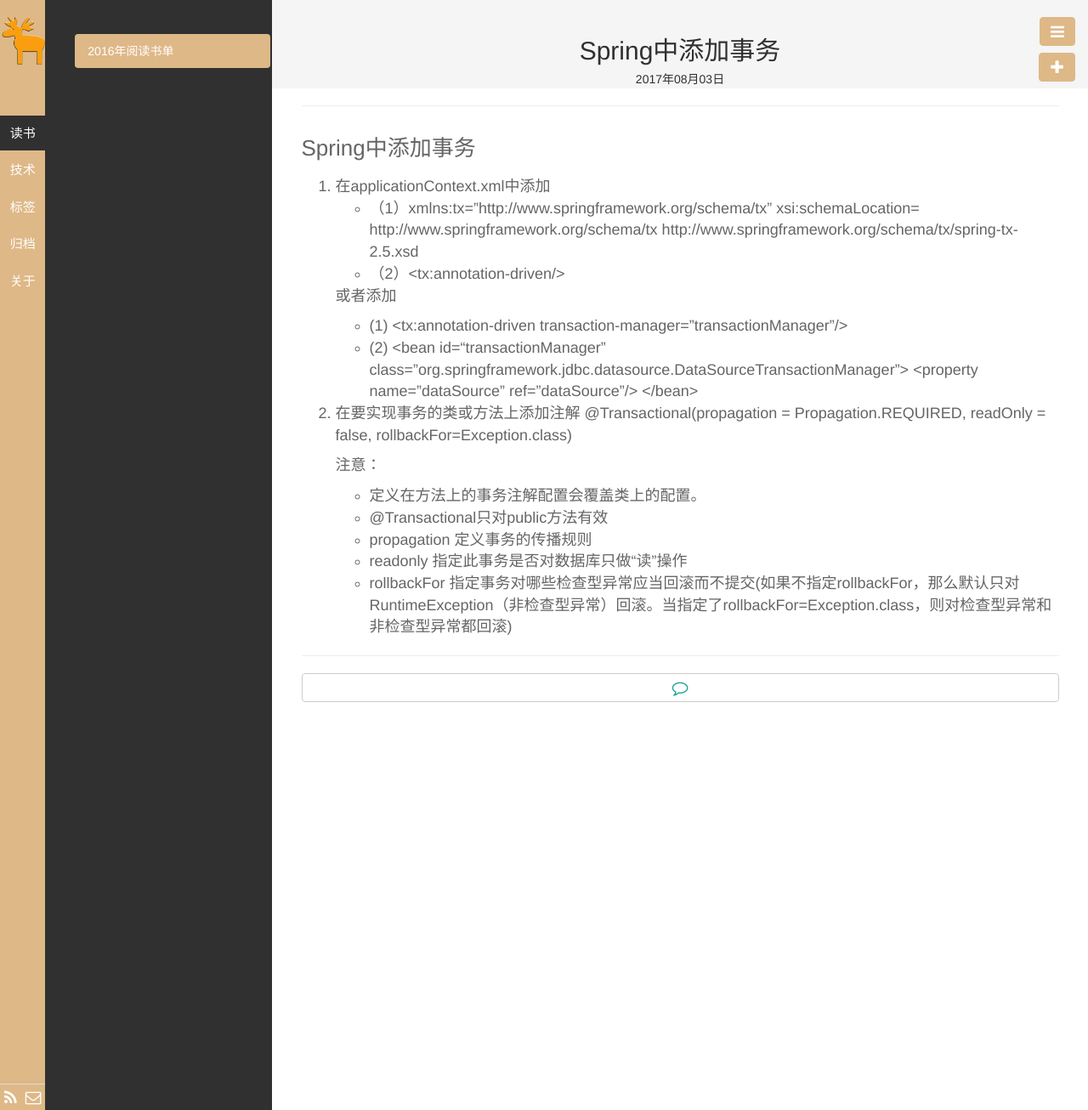
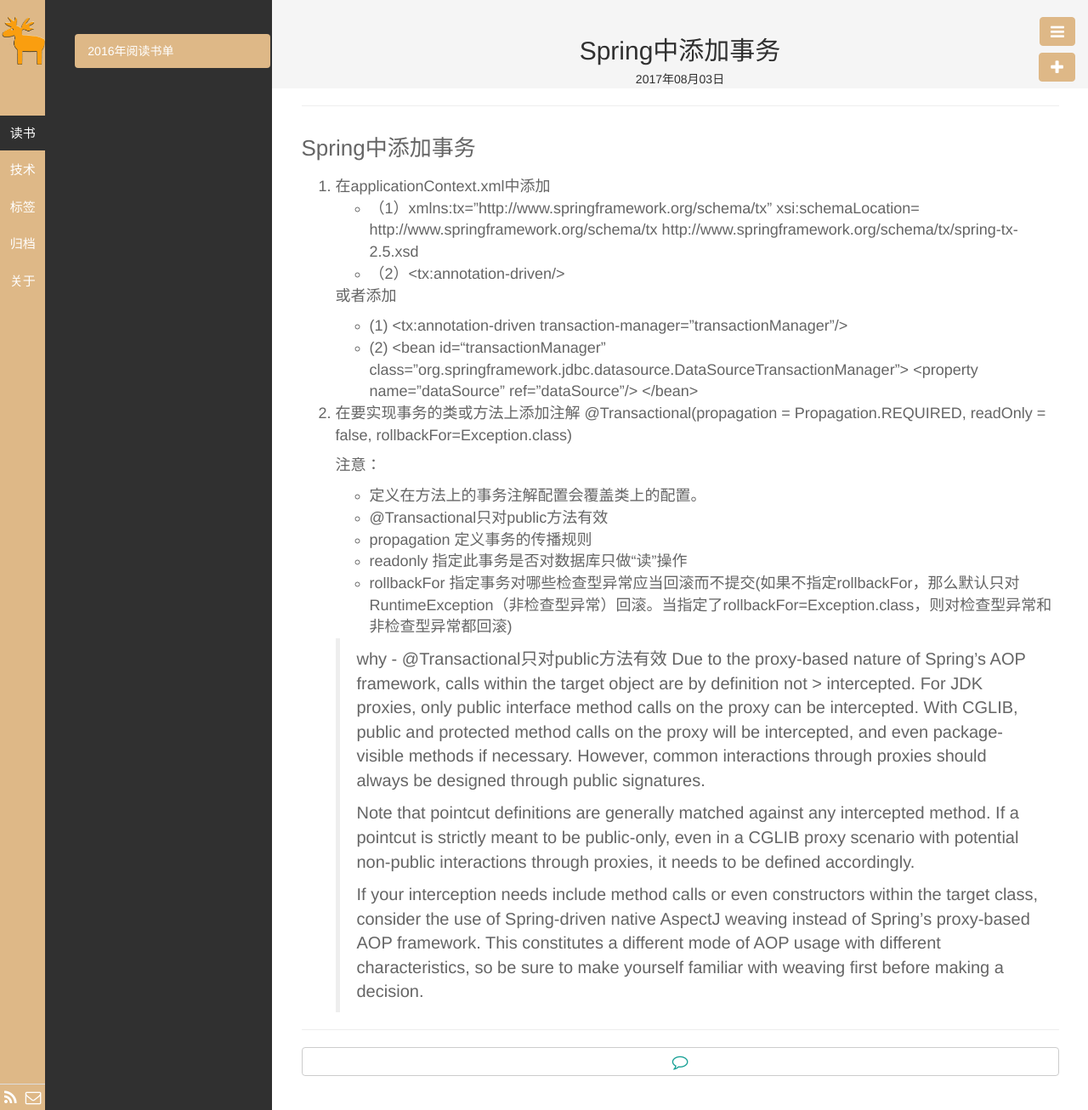
Before and after one commit to qhdwhy184/qhdwhy184.github.io, a Jekyll site: the page built from _posts/技术/2017-08-03-Spring中添加事务.md, in a window 1280 px wide. Shown: the whole page at 85% size. Built offline with Jekyll 4.4.1, drawn with Linux system fonts in a browser that asks for light colours.

Commit message:
Update 2017-08-03-Spring中添加事务.md

```diff
--- a/_posts/技术/2017-08-03-Spring中添加事务.md
+++ b/_posts/技术/2017-08-03-Spring中添加事务.md
@@ -34,3 +34,17 @@
 	- propagation 定义事务的传播规则
 	- readonly 指定此事务是否对数据库只做“读”操作
 	- rollbackFor 指定事务对哪些检查型异常应当回滚而不提交(如果不指定rollbackFor，那么默认只对RuntimeException（非检查型异常）回滚。当指定了rollbackFor=Exception.class，则对检查型异常和非检查型异常都回滚)
+
+	> why - @Transactional只对public方法有效
+	> Due to the proxy-based nature of Spring’s AOP framework, calls within the target object are by definition not 	> intercepted. For JDK proxies, only public interface method calls on the proxy can be intercepted. With CGLIB, public
+	> and protected method calls on the proxy will be intercepted, and even package-visible methods if necessary. However,
+	> common interactions through proxies should always be designed through public signatures.
+	>
+	> Note that pointcut definitions are generally matched against any intercepted method. If a pointcut is strictly meant
+	> to be public-only, even in a CGLIB proxy scenario with potential non-public interactions through proxies, it needs
+	> to be defined accordingly.
+	>
+	> If your interception needs include method calls or even constructors within the target class, consider the use of
+	> Spring-driven native AspectJ weaving instead of Spring’s proxy-based AOP framework. This constitutes a different
+	> mode of AOP usage with different characteristics, so be sure to make yourself familiar with weaving first before
+	> making a decision.
```
